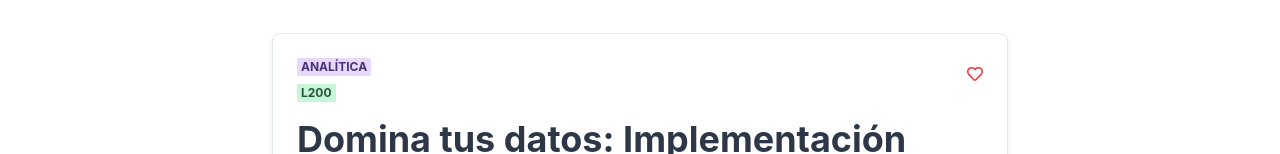
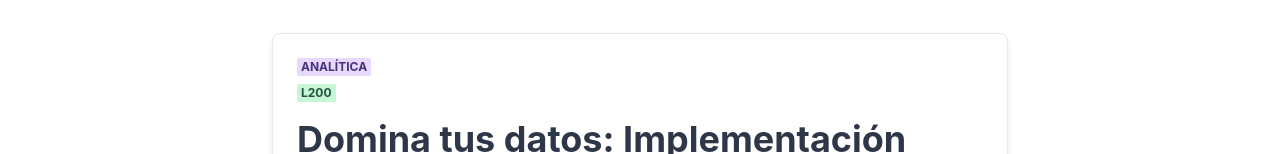
Before and after one commit to awscommunitymx/agenda, a Next.js app: page /session/ALT201 in a window 1280 px wide. Shown: the part 127-281 px from the top of the page. Built offline with nearby package versions, Linux system fonts and the light colour scheme.

Commit message:
Remove favorite button from details page
Co-authored-by: David Victoria <90426863+davidvictoria@users.noreply.github.com>

```diff
--- a/app/components/SingleSessionPage.tsx
+++ b/app/components/SingleSessionPage.tsx
@@ -14,7 +14,6 @@ import {
     HStack,
     Link,
     Skeleton,
-    SkeletonCircle,
     SkeletonText,
     Stack,
     Text,
@@ -24,7 +23,7 @@ import {
 import {Session} from '@/app/types/session';
 import {getCategoryColor, getLevelColor} from "@/app/utils/colors";
 import {ExternalLinkIcon, Icon, TimeIcon} from "@chakra-ui/icons";
-import {FaHeart, FaLinkedin, FaMapPin, FaRegHeart} from "react-icons/fa";
+import {FaLinkedin, FaMapPin} from "react-icons/fa";
 import {isFavorite, registerFavorite, toggleFavorite} from "@/app/utils/favorite";
 import {formatTime, getTimeDifference} from "@/app/utils/time";
 import StatusIndicator, {StatusType} from "@/app/components/StatusIndicator";
@@ -143,11 +142,6 @@ const SingleSessionPage: React.FC<SingleSessionPageProps> = ({session}) => {
                             {session.level}
                         </Badge>
                     </VStack>
-                    <SkeletonCircle isLoaded={isLoaded}>
-                        <Button onClick={handleFavorite} colorScheme="red" variant="link"
-                                rightIcon={favorite ? <Icon as={FaHeart}/> : <Icon as={FaRegHeart}/>}>
-                        </Button>
-                    </SkeletonCircle>
                 </Stack>
 
                 <Heading as="h1" size="xl" color="gray.700">
```
